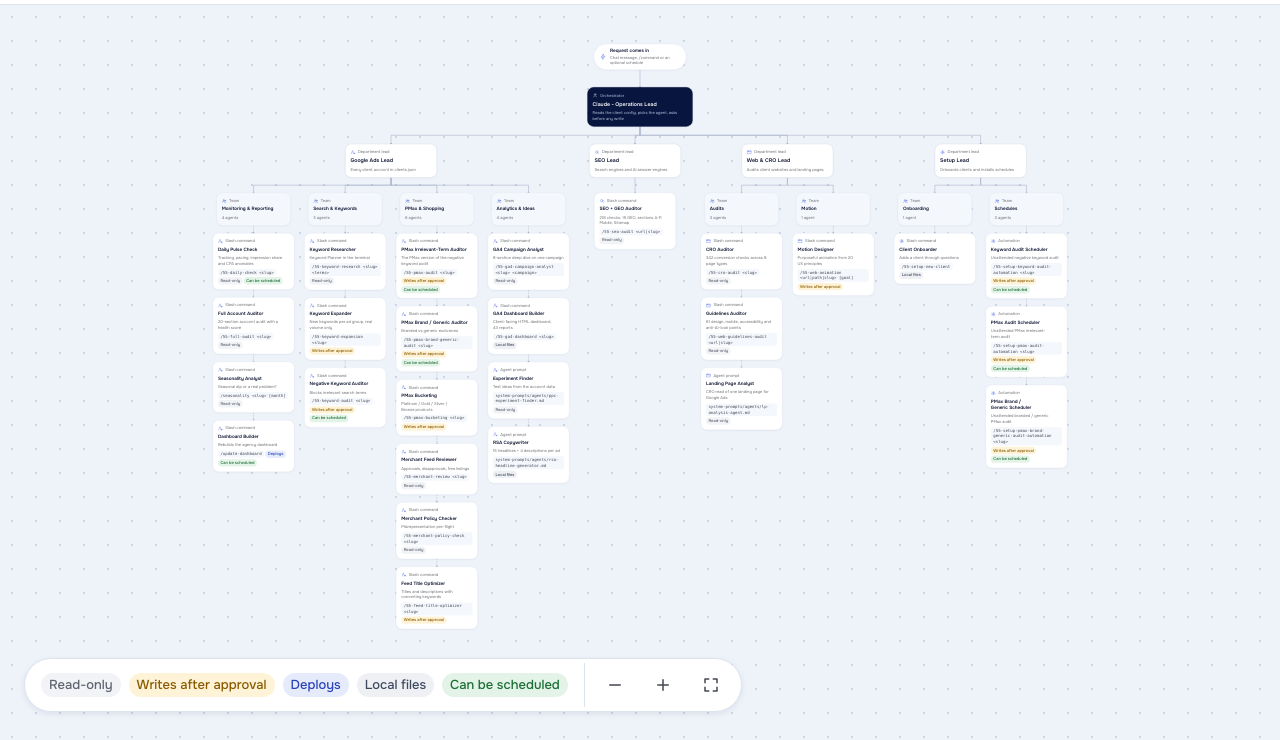
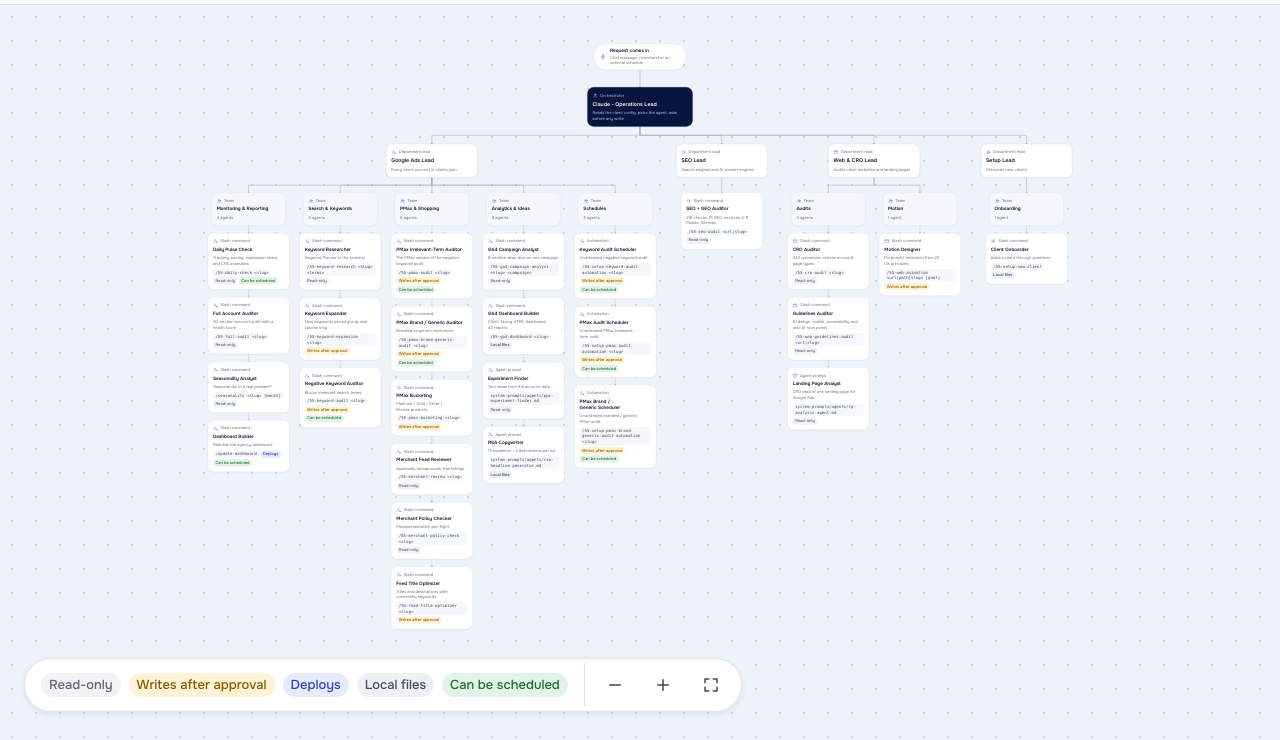
Before and after one commit to 55digitalonlineinfo-glitch/55digitalai-v3.0.0, a plain HTML site: page team-map/index.html in a window 1280 px wide. Shown: the part 64-804 px from the top of the page. Drawn offline with Linux system fonts and the light colour scheme.

Commit message:
Team map: move schedule setups into the Google Ads department
Co-Authored-By: Claude Opus 5.5 <noreply@anthropic.com>

```diff
--- a/team-map/index.html
+++ b/team-map/index.html
@@ -430,10 +430,10 @@ const DEPARTMENTS = [
 },
 {
   id:'setup', name:'Setup & Automation', icon:'setup',
-  lead:{ name:'Setup Lead', role:'Onboards clients and installs schedules',
-    what:'Adds new clients to the toolkit and turns the manual audits into unattended scheduled routines when you decide to.',
-    logic:['Credentials (google-ads.yaml) come first, from bash setup.sh in a real terminal.','A filled-in client brief is required before any automation.','Every schedule is tested once and confirmed by you before it is installed.'],
-    output:['New client in clients.json','Installed launchd / Task Scheduler jobs'], tools:['Google Ads API','launchd','Task Scheduler'] },
+  lead:{ name:'Setup Lead', role:'Onboards new clients',
+    what:'Adds new clients to the toolkit and drafts the client brief every audit reasons against. Scheduled audits live in the Google Ads department.',
+    logic:['Credentials (google-ads.yaml) come first, from bash setup.sh in a real terminal.','Add the client and review the drafted brief before running any audit or schedule.'],
+    output:['New client in clients.json','Draft client brief'], tools:['Google Ads API','Claude'] },
   groups:[
   { name:'Onboarding', what:'Adds a client and drafts the brief every audit reasons against.', agents:[
     { id:'newclient', name:'Client Onboarder', kind:'command', cmd:'/55-setup-new-client', writes:'local',
@@ -442,7 +442,9 @@ const DEPARTMENTS = [
       logic:['List the accounts under your MCC.','Ask name, slug, domain, country, timezone, business type, currency and budget.','Write the client entry and the clients/<slug>/ folder.','Offer a draft brief from the website (clearly marked unreviewed).'],
       input:'Answers to the questions.', output:['clients.json entry','clients/<slug>/client-brief.md draft'],
       files:['.claude/commands/55-setup-new-client.md','scripts/add_client.py','scripts/setup_wizard.py','scripts/generate_brief.py'], tools:['Google Ads API','Claude'] }
-  ]},
+  ]}]
+}];
+const GADS_SCHEDULES =
   { name:'Schedules', what:'Turns a manual audit into a standing routine. Scheduled runs write without review, so setup is deliberate.', agents:[
     { id:'schedkw', name:'Keyword Audit Scheduler', kind:'automation', cmd:'/55-setup-keyword-audit-automation <slug>', writes:'approval', schedule:'Days you pick (default Tue + Fri)',
       role:'Unattended negative keyword audit',
@@ -462,8 +464,8 @@ const DEPARTMENTS = [
       logic:['Check prerequisites, including the branded exclusion list.','Ask the schedule.','Scaffold, review, test once.','Install after your confirmation.'],
       input:'Client slug.', output:['Installed scheduled job'],
       files:['.claude/commands/55-setup-pmax-brand-generic-audit-automation.md','scripts/scaffold_pmax_brand_generic_audit.py'], tools:['launchd','Task Scheduler','Claude'] }
-  ]}]
-}];
+  ]};
+DEPARTMENTS[0].groups.push(GADS_SCHEDULES); // Google Ads department
 
 /* ---------- Render ---------- */
 const world = document.getElementById('world');
```
